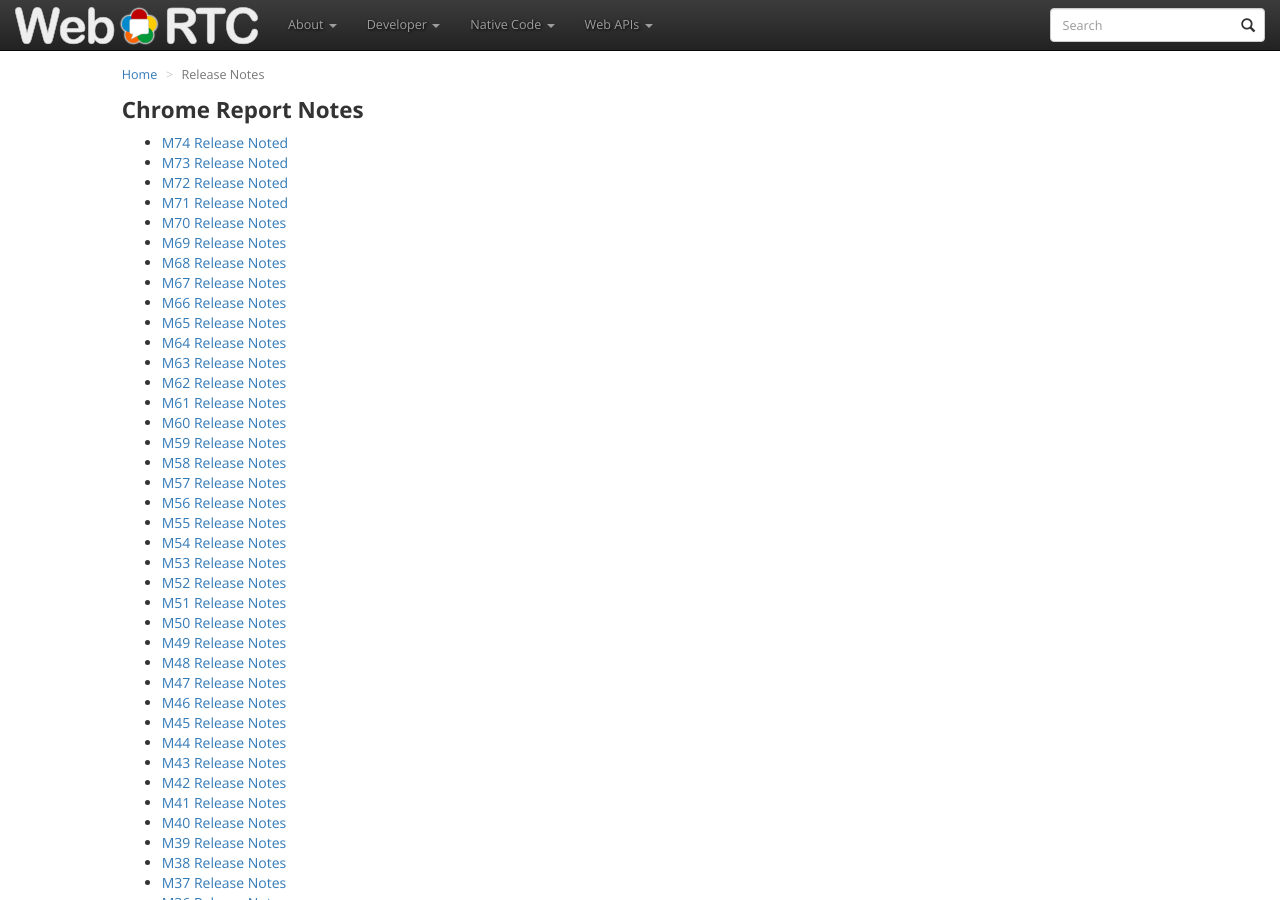
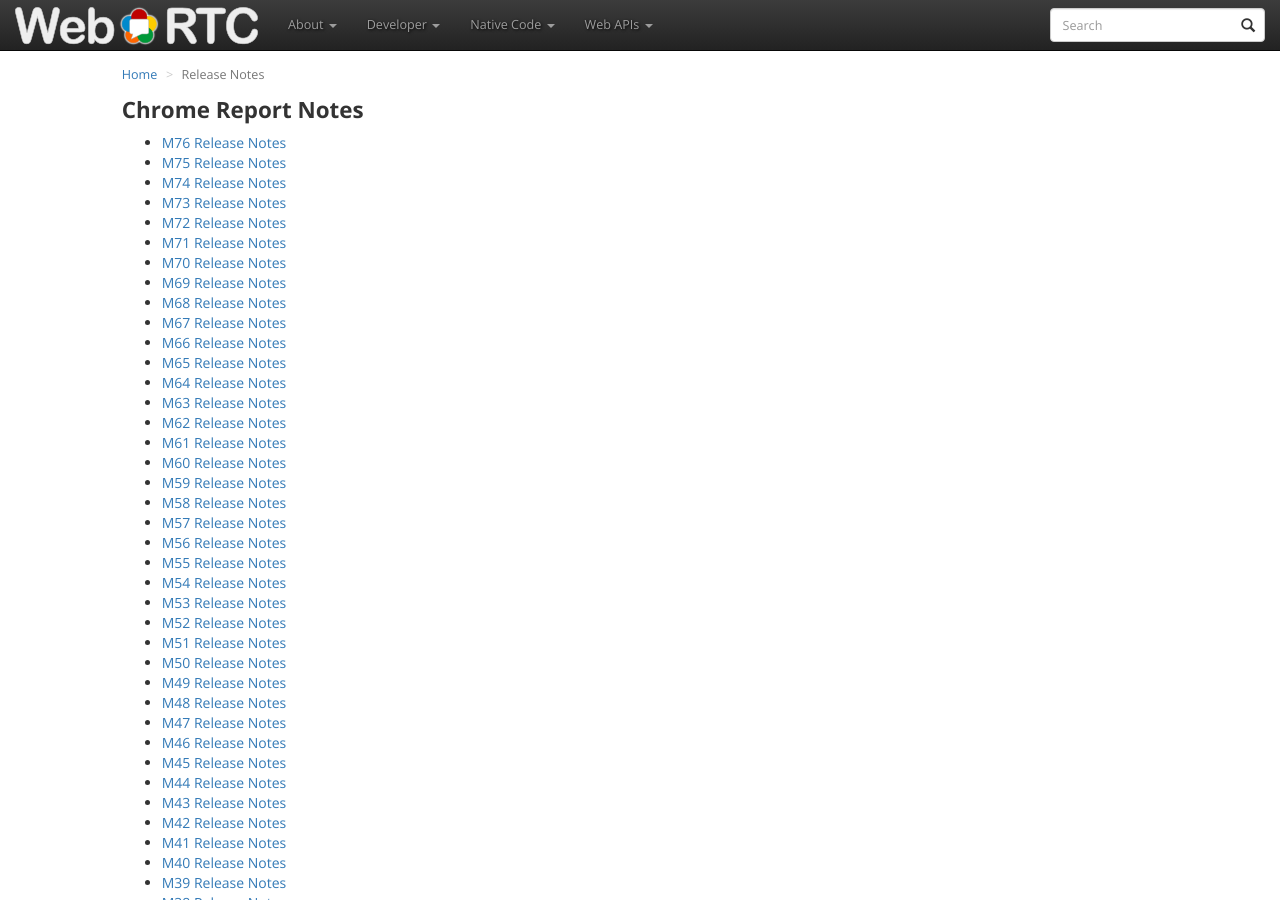
Before and after one commit to webrtc/webrtc-org, a Jekyll site: the page built from release-notes/index.md, in a window 1280 px wide and 900 px high. Built offline with Jekyll 4.4.1, drawn with Linux system fonts in a browser that asks for light colours; nearby versions of some CDN libraries.

Commit message:
Add links to M75-M76 release notes (#230)
* Add links to M75-M76 release notes

* Corrected 'Noted' to 'Notes'

```diff
--- a/release-notes/index.md
+++ b/release-notes/index.md
@@ -5,10 +5,12 @@ permalink: /release-notes/
 crumb: Release Notes
 ---
 
-  * [M74 Release Noted](https://groups.google.com/d/msg/discuss-webrtc/cXEtXIIYrQs/R7y0yIK2AQAJ)
-  * [M73 Release Noted](https://groups.google.com/d/msg/discuss-webrtc/l0gc3RjBhc0/FsMqOlOSBwAJ)
-  * [M72 Release Noted](https://groups.google.com/d/msg/discuss-webrtc/3h4y0fimHwg/j6G4dTVvCAAJ)
-  * [M71 Release Noted](https://groups.google.com/d/msg/discuss-webrtc/HUpIxlDlkSE/qR1nswqZCwAJ)
+  * [M76 Release Notes](https://groups.google.com/d/msg/discuss-webrtc/Y7TIuNbgP8M/UoXP-RuxAwAJ)
+  * [M75 Release Notes](https://groups.google.com/d/msg/discuss-webrtc/_jlUbYjv-hQ/mCtjlVyjAgAJ)
+  * [M74 Release Notes](https://groups.google.com/d/msg/discuss-webrtc/cXEtXIIYrQs/R7y0yIK2AQAJ)
+  * [M73 Release Notes](https://groups.google.com/d/msg/discuss-webrtc/l0gc3RjBhc0/FsMqOlOSBwAJ)
+  * [M72 Release Notes](https://groups.google.com/d/msg/discuss-webrtc/3h4y0fimHwg/j6G4dTVvCAAJ)
+  * [M71 Release Notes](https://groups.google.com/d/msg/discuss-webrtc/HUpIxlDlkSE/qR1nswqZCwAJ)
   * [M70 Release Notes](https://groups.google.com/d/msg/discuss-webrtc/6ImvPjWQvbE/AlCtGQnYBQAJ)
   * [M69 Release Notes](https://groups.google.com/d/msg/discuss-webrtc/i1Td6qhfKlQ/ryXly46JCwAJ)
   * [M68 Release Notes](https://groups.google.com/d/msg/discuss-webrtc/nDdDqIBtFBM/bf_0eknmAwAJ)
```
